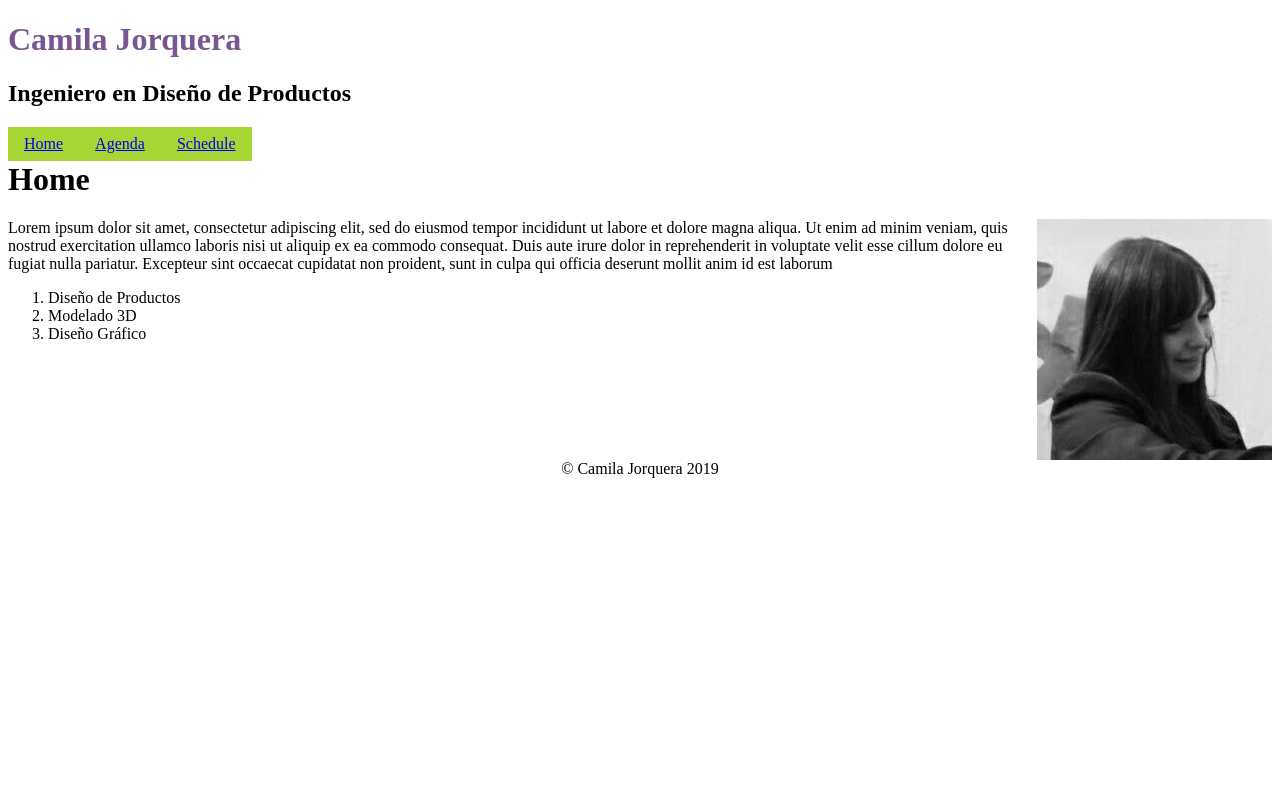
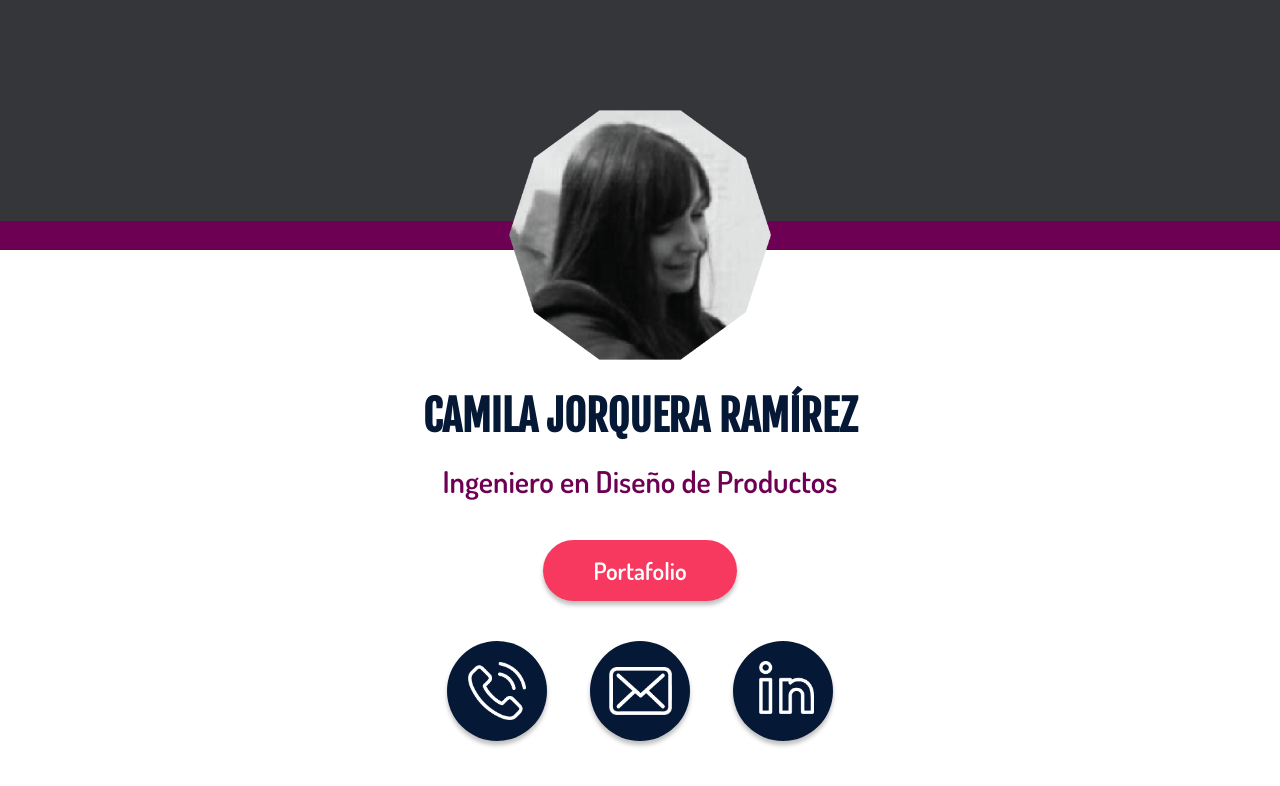
Before and after one commit to aamilis/aamilis.github.io, a plain HTML site: page index.html in a window 1280 px wide. Drawn offline with Linux system fonts and the light colour scheme.

Commit message:
Update Portfolio

```diff
--- a/css/styles.css
+++ b/css/styles.css
@@ -1,23 +1,86 @@
-header h1 {
-    color:#785692;
+* {
+    padding: 0;
+    margin: 0;
+    box-sizing: border-box;
 }
-nav ul {padding: 0;}
-nav ul li {
-    float:left;
-    list-style-type: none;
+
+body {
+    font-family: 'Dosis', sans-serif;
 }
-nav ul li a {
+
+.blackbox {
+    background-color: #343639;
+    height: 250px;
+    border-bottom: 29px solid #6E0053;
+}
+.profile {
+    text-align: center;
+}
+.profile img {
     display: block;
-    padding: .5rem 1rem;
-    background-color: #a7d534;
+    height: 250px;
+    margin: -140px auto 0 auto;
 }
-main h1 {
-    clear: both;
+.profile .name {
+    font-family: 'Fjalla One', sans-serif;
+    text-transform: uppercase;
+    color: #051936;
+    font-size: 42px;
+    margin: 30px 0 20px 0;
 }
-main img{
-    float: right;
+.profile .degree {
+    font-size: 30px;
+    color: #6E0053;
 }
-footer {
+.content {
     text-align: center;
-    clear: both;
+    padding: 40px 0;
 }
+.content .btn {
+    display: inline-block;
+    text-decoration: none;
+    background: #F7395F;
+    box-shadow: 0px 4px 4px rgba(0, 0, 0, 0.25);
+    border-radius: 40px;
+    padding: 15px 50px;
+    color: #ffffff;
+    font-size: 24px;
+    font-weight: 600;
+}
+.footer ul {
+    list-style: none;
+        text-align: center;
+}
+.footer li {
+    display: inline-block;
+    margin: 0 20px;
+}
+
+.footer i {
+    display: inline-block;
+    background-color: #051936;
+    content: "";
+    width: 100px;
+    height: 100px;
+    border-radius: 100%;
+    box-shadow: 0px 4px 4px rgba(0, 0, 0, 0.25);
+}
+.phone {
+    background-image: url("../images/phone.png");
+    background-size: 58px;
+    background-repeat: no-repeat;
+    background-position: center;
+}
+.email {
+    background-image: url("../images/email.png");
+    background-size: 63px;
+    background-repeat: no-repeat;
+    background-position: center;
+}
+.linkedin {
+    background-image: url("../images/linkedin.png");
+    background-size: 55px;
+    background-repeat: no-repeat;
+    background-position-x: 26px;
+    background-position-y: 20px;
+}
--- a/index.html
+++ b/index.html
@@ -1,40 +1,40 @@
-<!doctype html>
-<html lang="en-us">
+<!DOCTYPE html>
+<html lang="es">
 <head>
-<meta charset="UTF-8">
-<link href="css/styles.css" rel="stylesheet">
-<title>Aamilis' Portfolio</title>
+  <meta charset="UTF-8">
+  <meta name="viewport" content="width=device-width, initial-scale=1.0">
+  <meta http-equiv="X-UA-Compatible" content="ie=edge">
+  <link rel="stylesheet" href="css/styles.css">
+  <link href="https://fonts.googleapis.com/css?family=Dosis:400,600|Fjalla+One" rel="stylesheet">
+  <title>Camila Jorquera - Ingeniero en Diseño de Productos</title>
+
 </head>
 
 <body>
-<header>
- <h1>Camila Jorquera</h1>
- <h2>Ingeniero en Diseño de Productos</h2>
-</header>
+  <div class="portfolio">
+    <header class="header">
+      <div class="blackbox"></div>
+      <div class="profile">
+        <img src="images/avatar.png" alt="avatar">
+        <h1 class="name">Camila Jorquera Ramírez</h1>
+        <h2 class="degree">Ingeniero en Diseño de Productos</h2>
+      </div>
+    </header>
 
-<nav>
-<ul>
-  <li><a href="index.html">Home</a></li>
-  <li><a href="#">Agenda</a></li>
-  <li><a href="#">Schedule</a></li>
-</ul>
-</nav>
+    <div class="content">
+      <a href="https://drive.google.com/file/d/1lyzlWyQhBU4fLAnpyCpBuV7EAAx_Y839/view?usp=sharing" target="_blank" class="btn">Portafolio</a>
+    </div>
 
-<main>
-<h1>Home</h1>
-<img src="images/lulita.jpg" alt="Lulita">
-<p>Lorem ipsum dolor sit amet, consectetur adipiscing elit, sed do eiusmod tempor incididunt ut labore et dolore magna aliqua. Ut enim ad minim veniam, quis nostrud exercitation ullamco laboris nisi ut aliquip ex ea commodo consequat. Duis aute irure dolor in reprehenderit in voluptate velit esse cillum dolore eu fugiat nulla pariatur. Excepteur sint occaecat cupidatat non proident, sunt in culpa qui officia deserunt mollit anim id est laborum</p>
-<ol>
-  <li>Diseño de Productos</li>
-  <li>Modelado 3D</li>
-  <li>Diseño Gráfico</li>
-</ol>
-</main>
+    <footer class="footer">
+      <div class="social">
+        <ul>
+          <li><a href="https://wa.me/56977438913" target= "_blank"><i class="phone"></i></a></li>
+          <li><a href="mailto:aamilis.x@gmail.com"><i class="email"></i></a></li>
+          <li><a href="https://www.linkedin.com/in/camila-jorquera-ram%C3%ADrez-747726149/" target="_blank"><i class="linkedin"></i></a></li>
+        </ul>
+      </div>
+    </footer>
 
-<footer>
-&copy; Camila Jorquera 2019
-</footer>
-
-
+  </div>
 </body>
 </html>
```
Also changed, not shown: images/avatar.png (added), images/email.png (added), images/linkedin.png (added), images/lulita.jpg (deleted), images/phone.png (added).
